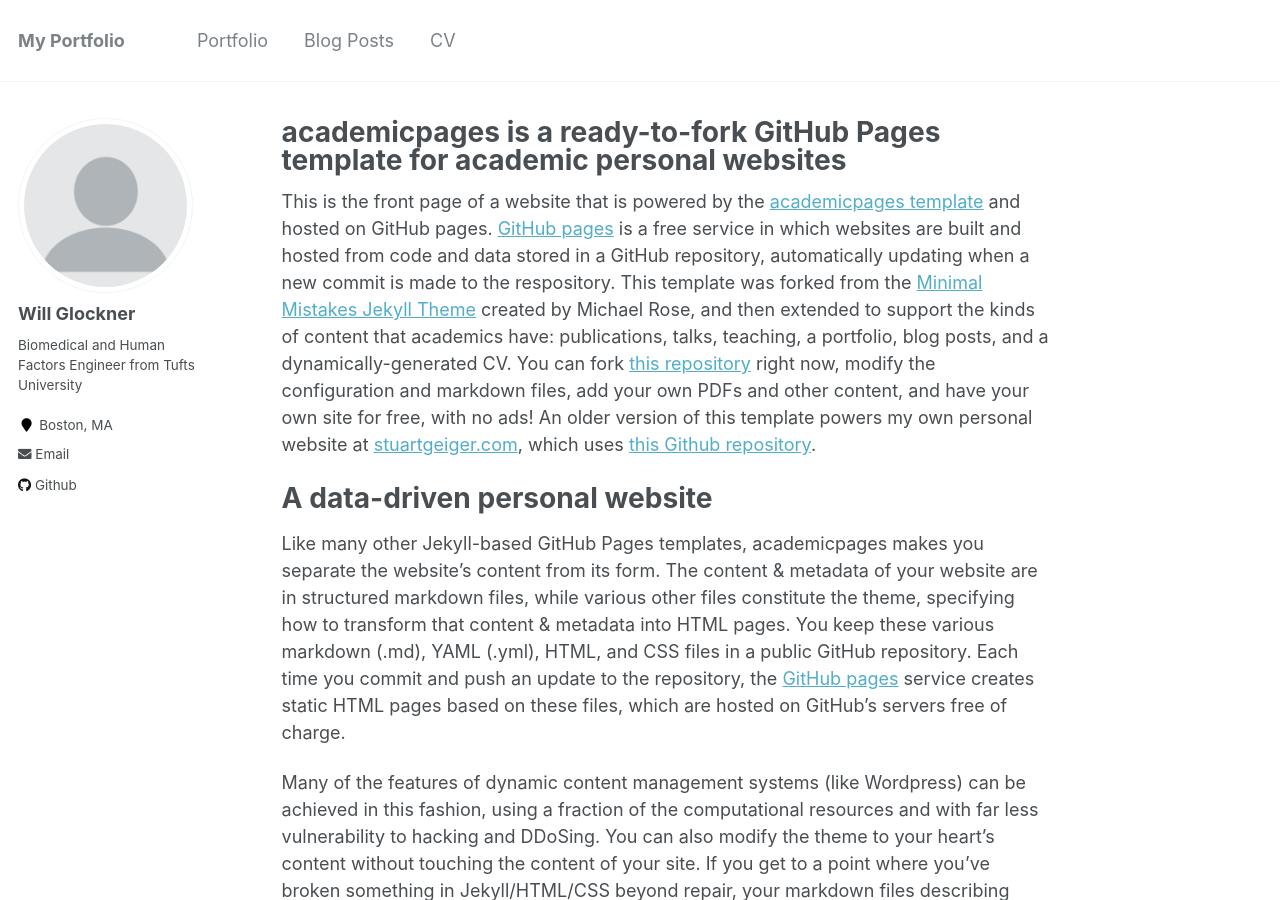
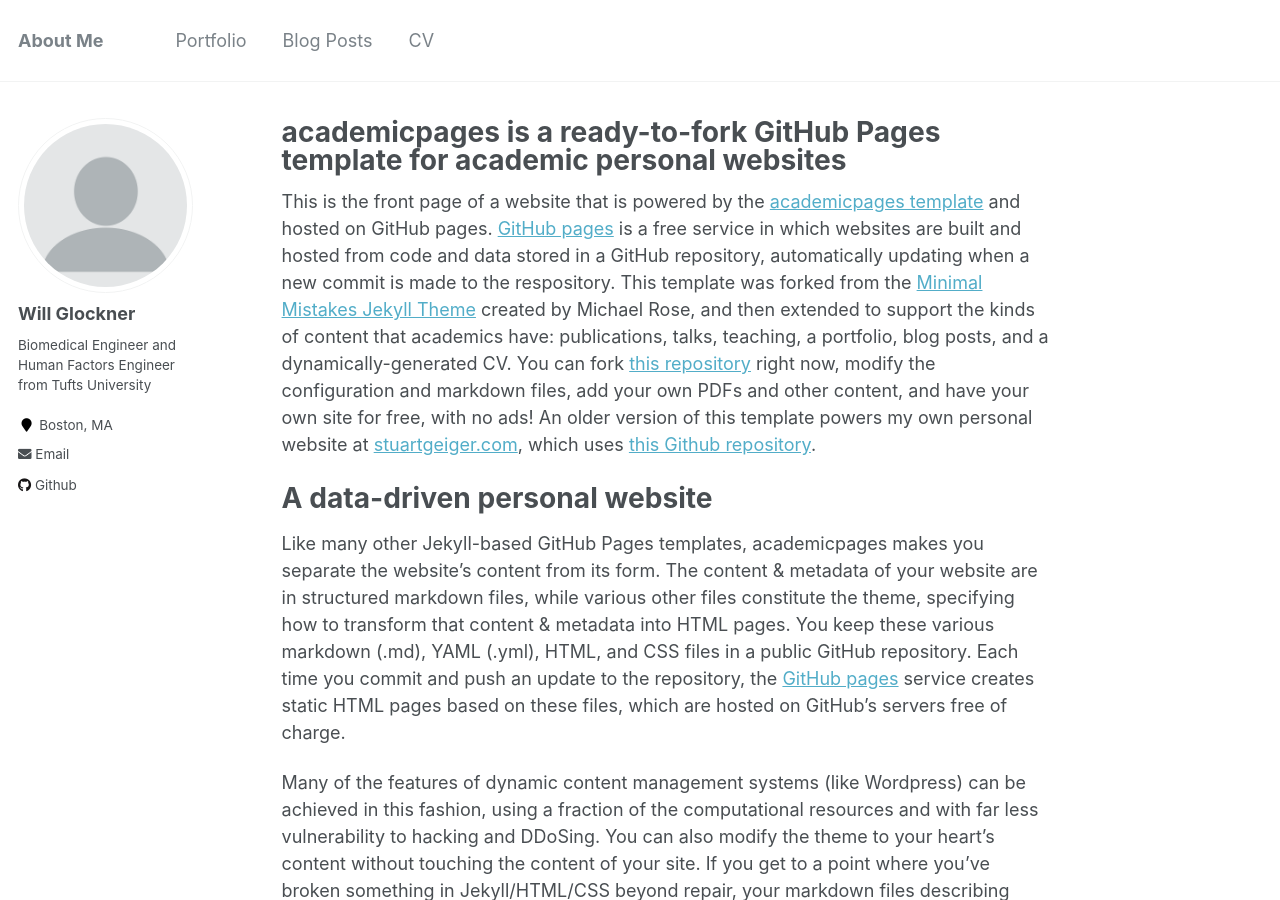
Before and after one commit to Glenn-Moss/wglock.github.io, a Jekyll site: the page built from _pages/about.md, in a window 1280 px wide and 900 px high. Built offline with Jekyll 4.4.1, drawn with Linux system fonts in a browser that asks for light colours.

Commit message:
about me added & degree improved

```diff
--- a/_config.yml
+++ b/_config.yml
@@ -7,7 +7,7 @@
 
 # Site Settings
 locale                   : "en-US"
-title                    : "My Portfolio"
+title                    : "About Me"
 title_separator          : "-"
 name                     : &name "Glockner"
 description              : &description "Human Factors Engineer and Biomedical Engineer."
@@ -82,7 +82,7 @@
 author:
   name             : "Will Glockner"
   avatar           : "profile.png"
-  bio              : "Biomedical and Human Factors Engineer from Tufts University"
+  bio              : "Biomedical Engineer and Human Factors Engineer from Tufts University"
   location         : "Boston, MA"
   employer         :
   googlescholar    :
```
